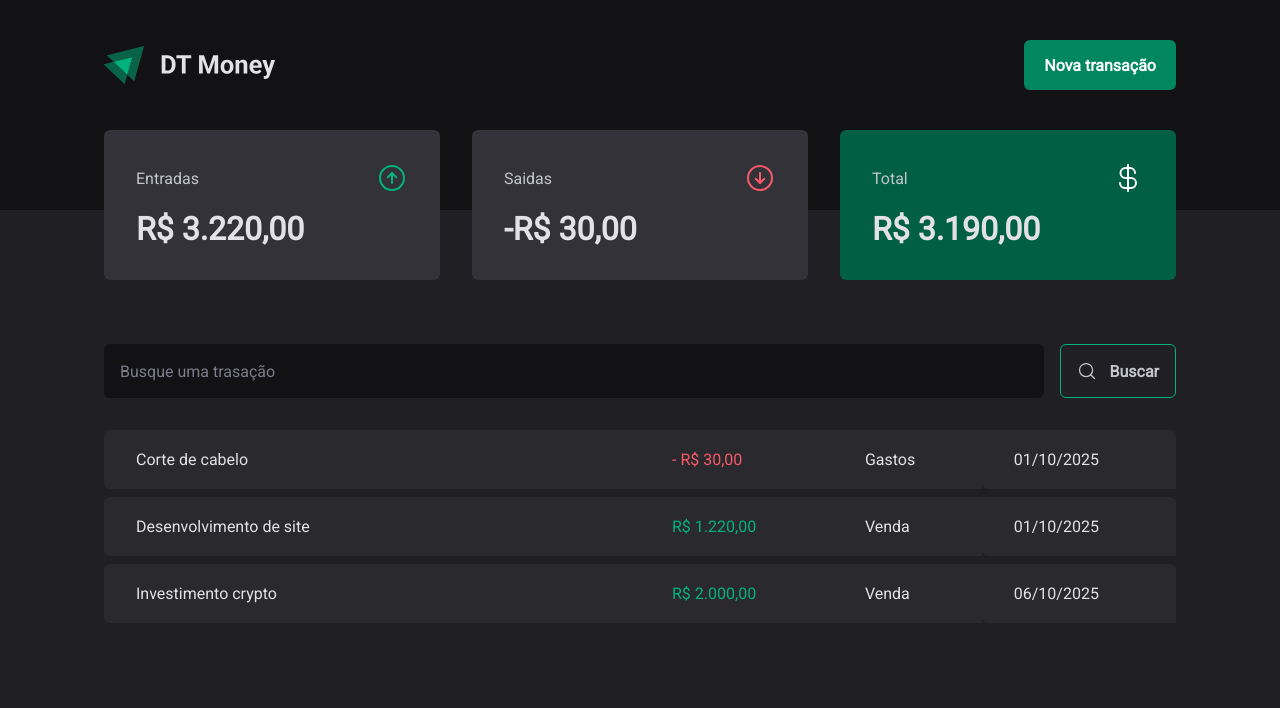
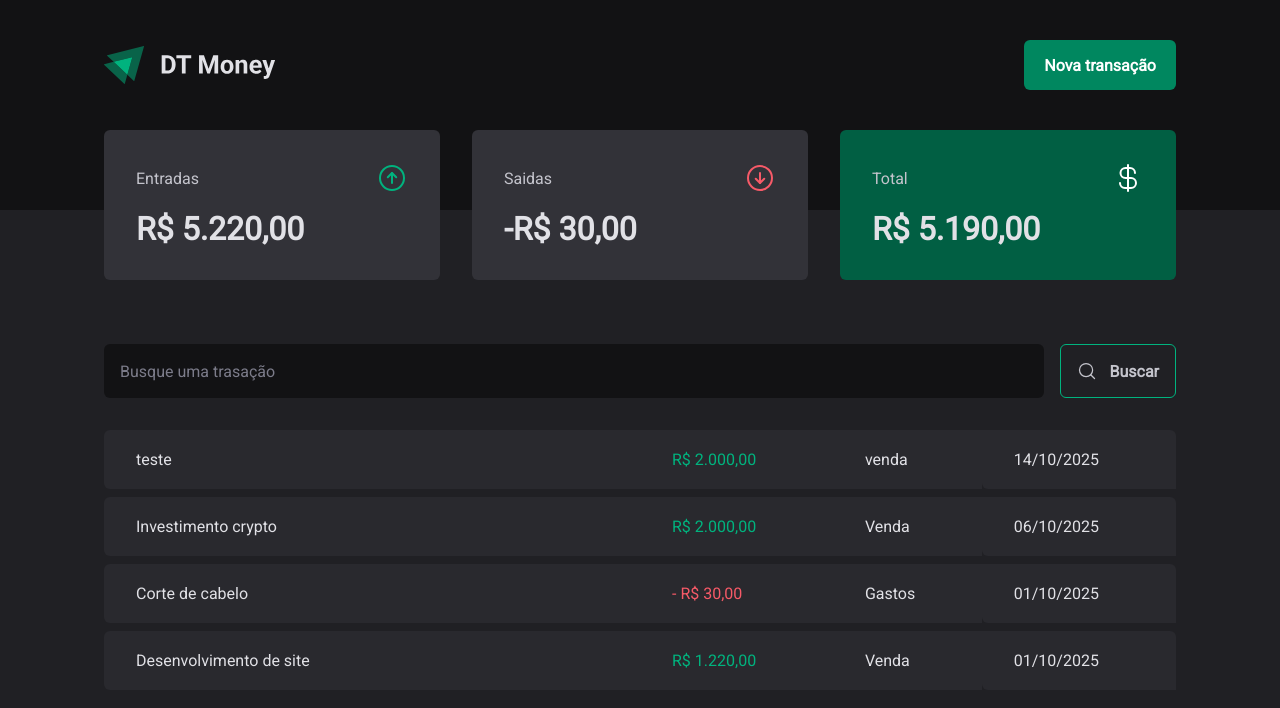
Before and after one commit to santanaIgot/dt_money, a React (Vite) app: page / in a window 1280 px wide. Shown: the top 708 px of the page. Built offline with nearby package versions, Linux system fonts and the light colour scheme; data requests are answered from the project's data file.

Commit message:
[feat] - create trasactions

```diff
--- a/server.json
+++ b/server.json
@@ -1,29 +1,36 @@
 {
-    "trasactions": [
+  "transactions": [
     {
-            "id":1,
-            "description":"Corte de cabelo",
+      "id": 1,
+      "description": "Corte de cabelo",
       "type": "outcome",
-            "category":"Gastos",
+      "category": "Gastos",
       "price": 30,
-            "createdAt":"2025-10-01T01:59:15.682Z"
+      "createdAt": "2025-10-01T01:59:15.682Z"
     },
     {
-            "id":3,
-            "description":"Desenvolvimento de site",
+      "id": 3,
+      "description": "Desenvolvimento de site",
       "type": "income",
-            "category":"Venda",
+      "category": "Venda",
       "price": 1220,
-            "createdAt":"2025-09-31T01:59:15.682Z"
+      "createdAt": "2025-09-31T01:59:15.682Z"
     },
-
     {
-            "id":3,
-            "description":"Investimento crypto",
+      "id": 3,
+      "description": "Investimento crypto",
       "type": "income",
-            "category":"Venda",
+      "category": "Venda",
       "price": 2000,
-            "createdAt":"2025-10-06T01:59:15.682Z"
+      "createdAt": "2025-10-06T01:59:15.682Z"
+    },
+    {
+      "id": "f43e",
+      "description": "teste",
+      "category": "venda",
+      "price": 2000,
+      "type": "income",
+      "createdAt": "2025-10-14T21:00:20.680Z"
     }
   ]
 }
--- a/src/components/NewTrasactionModal/index.tsx
+++ b/src/components/NewTrasactionModal/index.tsx
@@ -10,6 +10,7 @@ import { ArrowCircleDown, ArrowCircleUp, X } from "phosphor-react";
 import * as z from "zod";
 import { Controller, useForm } from "react-hook-form";
 import { zodResolver } from "@hookform/resolvers/zod";
+import { api } from "../../lib/axios";
 
 const newTransactionFormSchema = z.object({
   description: z.string(),
@@ -26,13 +27,20 @@ export function NewTrasactionModal() {
     register,
     handleSubmit,
     formState: { isSubmitting },
+    reset,
   } = useForm<newTransactionInputs>({
     resolver: zodResolver(newTransactionFormSchema),
   });
 
   async function createNewTrasaction(data: newTransactionInputs) {
-    await new Promise((resolve) => setTimeout(resolve, 2000));
-    console.log("seu data:--------", data);
+    await api.post('/transactions', {
+      description: data.description,
+      category: data.category,
+      price: data.price,
+      type: data.type,
+      createdAt: new Date(),
+    })
+    reset();
   }
   return (
     <Dialog.Portal>
--- a/src/contexts/TrasactionsContext.tsx
+++ b/src/contexts/TrasactionsContext.tsx
@@ -42,8 +42,10 @@ export function TrasactionsProvider({children}: TransactionsProviderProps) {
 
         //  console.log(data);
 
-        const response = await api.get('/trasactions', {
+        const response = await api.get('/transactions', {
             params:{
+                _sort:'createdAt',
+                _order:'desc',
                 q:query
             }
         })
```
Lines whose indentation alone changed are shown as unchanged.
